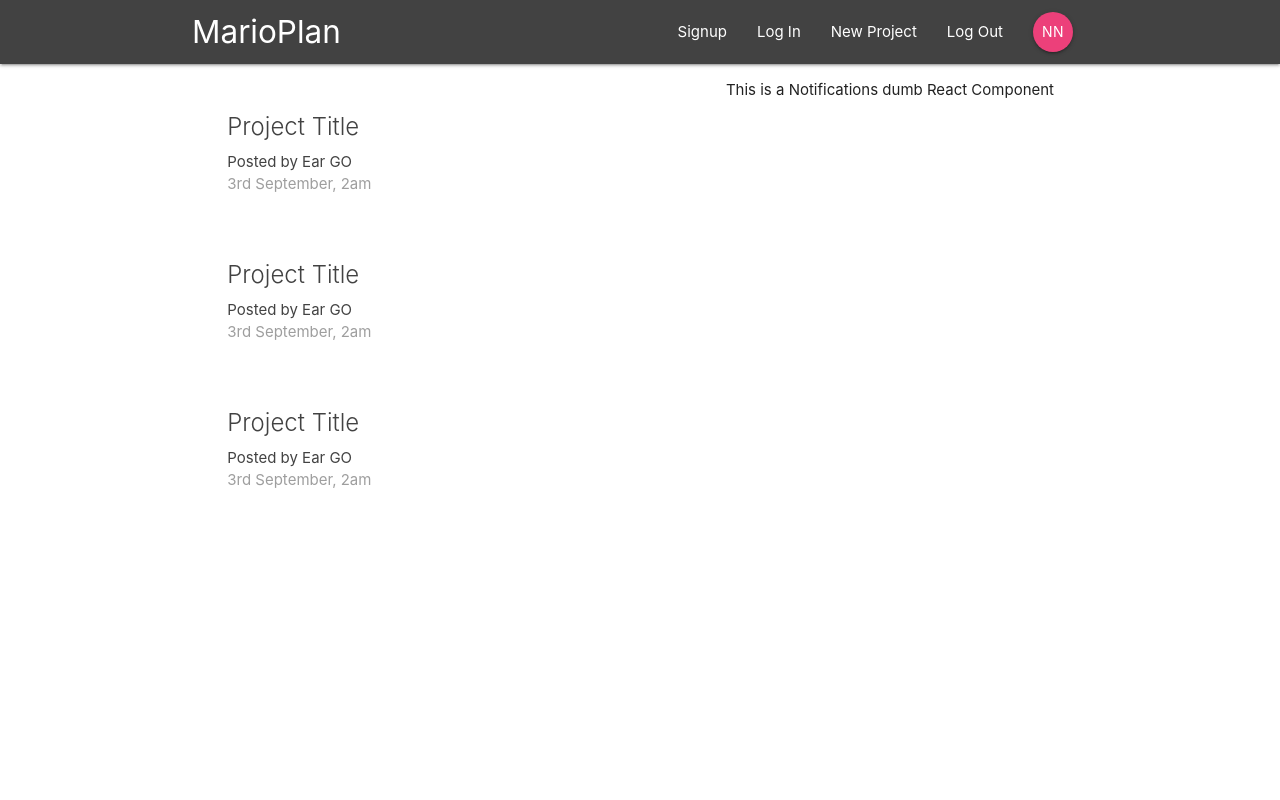
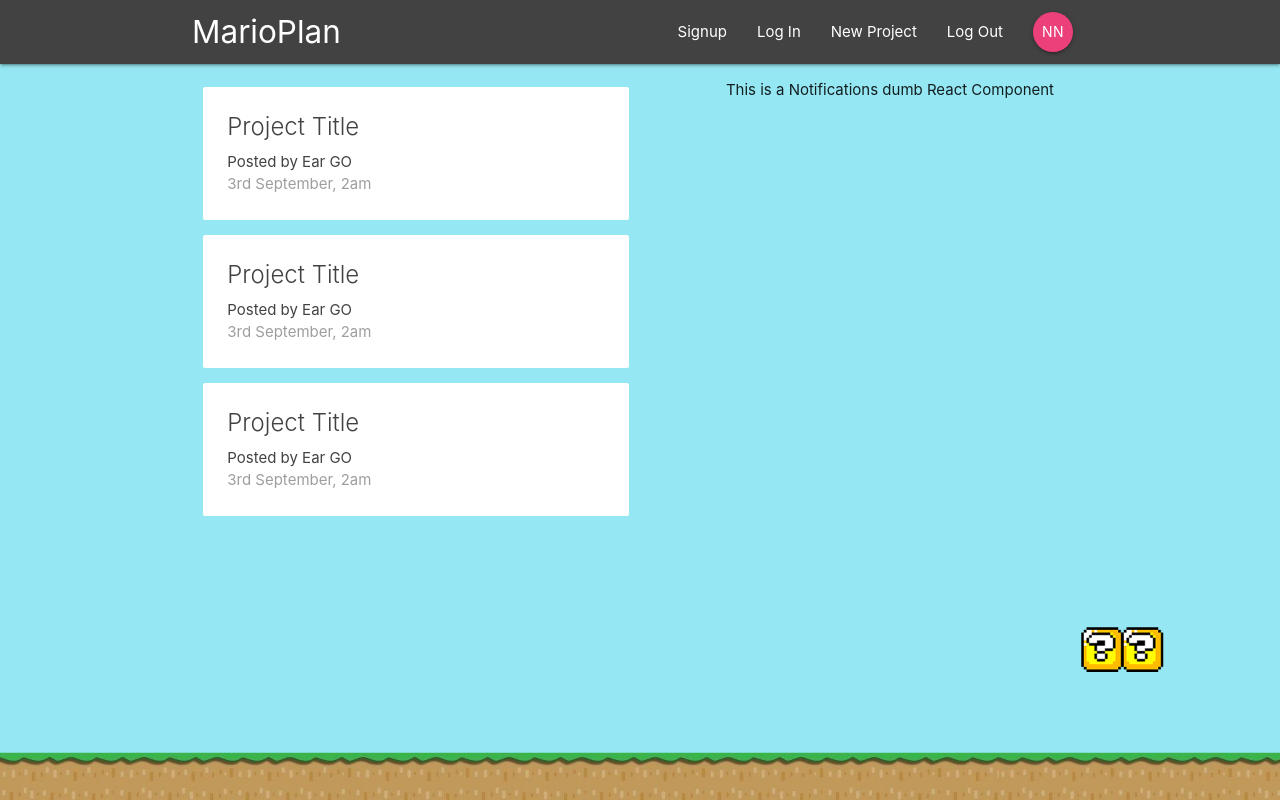
Before and after one commit to earGO/react-redux-firebase, a React (Create React App) app: page / in a window 1280 px wide. Built offline with nearby package versions, Linux system fonts and the light colour scheme.

Commit message:
done some stylng, moving to redux

```diff
--- a/src/index.css
+++ b/src/index.css
@@ -1,3 +1,9 @@
+
+html{
+  min-height: 100%;
+}
+
+
 body {
   margin: 0;
   font-family: -apple-system, BlinkMacSystemFont, "Segoe UI", "Roboto", "Oxygen",
@@ -5,9 +11,34 @@ body {
     sans-serif;
   -webkit-font-smoothing: antialiased;
   -moz-osx-font-smoothing: grayscale;
+  padding: 0;
+  background: url(/img/mario-bg.png) no-repeat;
+  background-size: 100%;
+  background-position: bottom;
+  background-color: #95e8f3;
+  min-height: 100%;
 }
 
-code {
-  font-family: source-code-pro, Menlo, Monaco, Consolas, "Courier New",
-    monospace;
+form{
+  padding: 20px;
+  margin-top: 60px;
 }
+
+form button, form h5{
+  margin: 20px 0;
+}
+
+input[type=text]:not(.browser-default):focus:not([readonly]),
+input[type=email]:not(.browser-default):focus:not([readonly]),
+input[type=password]:not(.browser-default):focus:not([readonly]),
+textarea.materialize-textarea:focus:not([readonly]){
+  border-color: #ec407a;
+  box-shadow: none;
+}
+
+input[type=text]:not(.browser-default):focus:not([readonly]) + label,
+textarea.materialize-textarea:focus:not([readonly]) + label,
+input[type=email]:not(.browser-default):focus:not([readonly]) + label,
+input[type=password]:not(.browser-default):focus:not([readonly]) + label{
+  color: #ec407a !important;
+}
```
Also changed, not shown: public/img/mario-bg.png (added).
